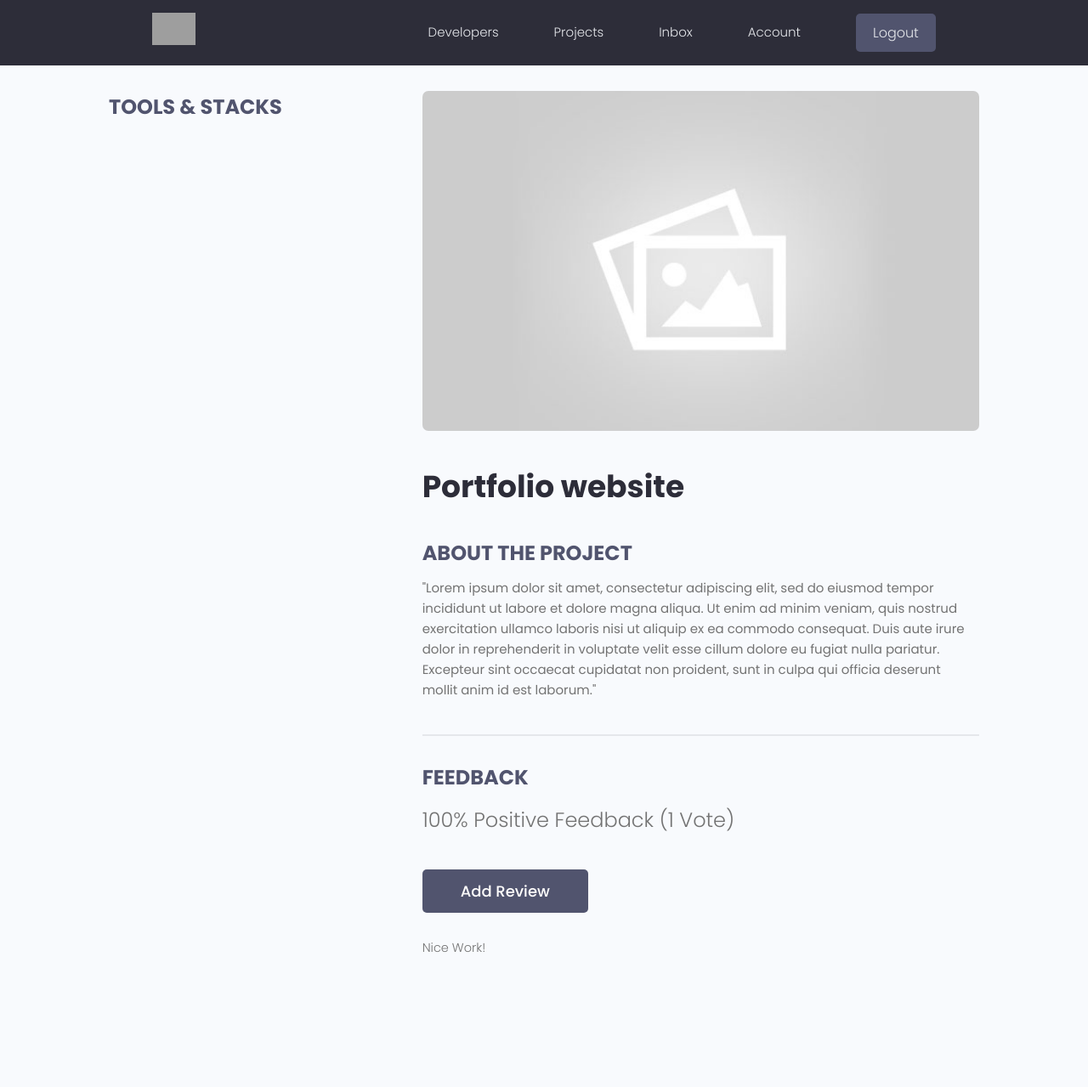
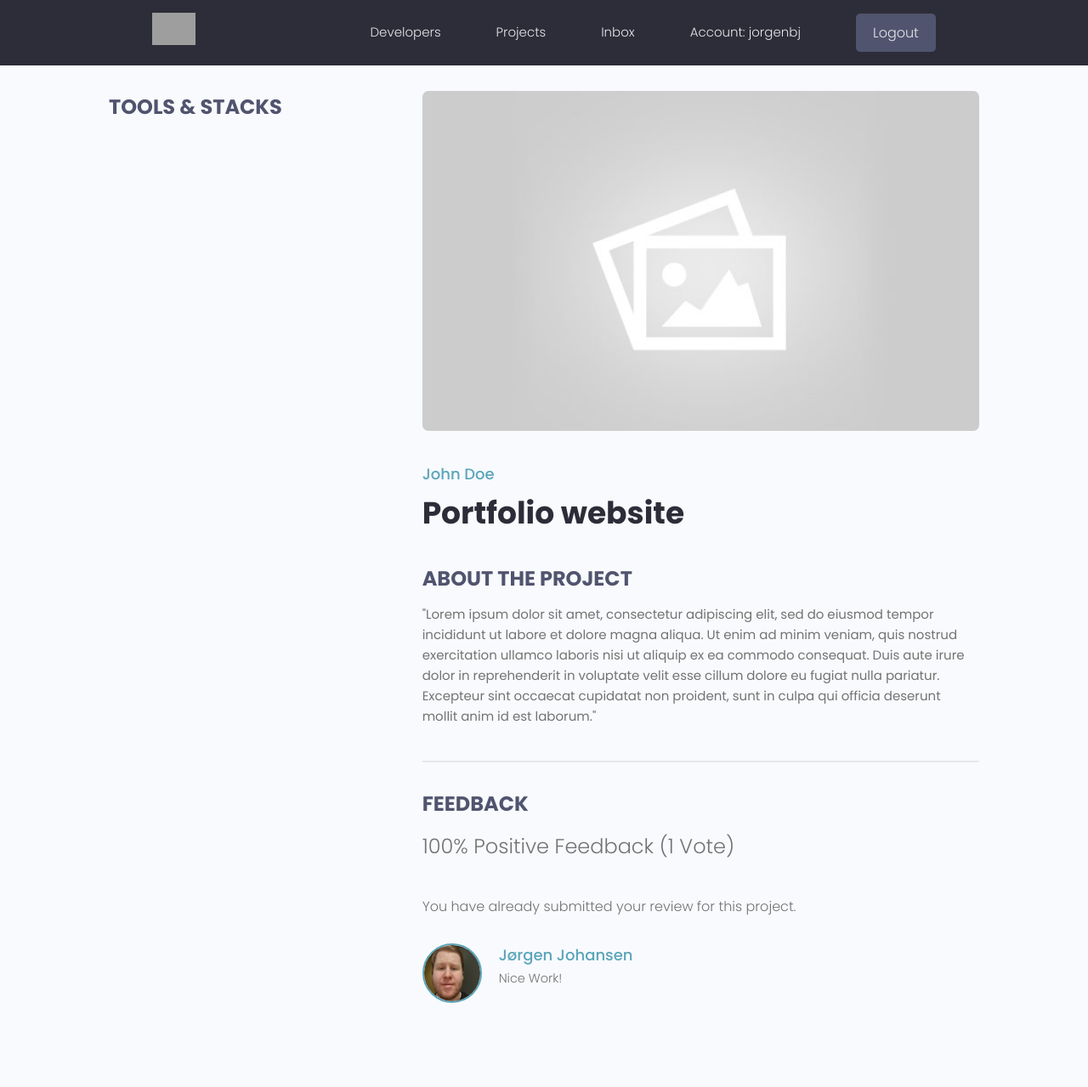
Before and after one commit to JorgenJohansen/DevSearch, a Django app: page /projects/project/af2f8951-785a-4a16-9c33-257fb4b0f355/ in a window 1280 px wide. Shown: the whole page at 85% size. Before the commit the page ends 1120 px from the top, so only its background shows below. Run offline with Django 5.2, Linux system fonts and the light colour scheme; a user stored in the database is signed in; data comes from the database, SQL or seed files in the repository; both versions use the stored data as it was after the commit; some libraries are stand-ins or nearby versions; grey boxes are pictures that could not be loaded.

Commit message:
#3 lagt til anmeldelser

```diff
--- a/projects/forms.py
+++ b/projects/forms.py
@@ -1,6 +1,6 @@
 from django.forms import ModelForm
 from django import forms
-from .models import Project
+from .models import Project, Review
 
 class ProjectForm(ModelForm):
     class Meta:
@@ -18,3 +18,19 @@ class ProjectForm(ModelForm):
             field.widget.attrs.update({'class': 'input'})
 
         # self.fields['title'].widget.attrs.update({'class':'input'})
+
+class ReviewForm(ModelForm):
+    class Meta:
+        model = Review
+        fields = ['value', 'body']
+
+        labels = {
+            'value':'Place your vote',
+            'body': 'Add a comment with your vote'
+        }
+
+    def __init__(self, *args, **kwargs):
+        super(ReviewForm, self).__init__(*args, **kwargs)
+
+        for name, field in self.fields.items():
+            field.widget.attrs.update({'class': 'input'})
--- a/projects/models.py
+++ b/projects/models.py
@@ -21,19 +21,39 @@ class Project(models.Model):
         return self.title
 
     class Meta:
-        ordering =['created']
+        ordering =['-vote_ratio', '-vote_total', 'title']
+
+    @property
+    def reviewers(self):
+        queryset = self.review_set.all().values_list('owner__id', flat=True)
+        return queryset
+
+    @property
+    def getVoteCount(self):
+        reviews = self.review_set.all()
+        upVotes = reviews.filter(value='up').count()
+        totalVotes = reviews.count()
+
+        ratio = (upVotes / totalVotes) * 100
+        self.vote_total = totalVotes
+        self.vote_ratio = ratio
+
+        self.save()
 
 class Review(models.Model):
     VOTE_TYPE = (
         ('up', 'Up Vote'),
         ('down', 'Down Vote'),
     )
-    #owner =
+    owner = models.ForeignKey(Profile, on_delete=models.CASCADE, null=True)
     project = models.ForeignKey(Project, on_delete=models.CASCADE)
     body = models.TextField(null=True, blank=True)
     value = models.CharField(max_length=200, choices=VOTE_TYPE)
     created = models.DateTimeField(auto_now_add=True)
     id = models.UUIDField(default=uuid.uuid4, unique=True, primary_key=True, editable=False)
+
+    class Meta:
+        unique_together = [['owner','project']]
 
     def __str__(self):
         return self.value
--- a/projects/templates/projects/single-project.html
+++ b/projects/templates/projects/single-project.html
@@ -34,8 +34,8 @@
             </div>
             <div class="column column--2of3">
                 <img class="singleProject__preview" src="{{ project.featured_image.url }}" alt="portfolio thumbnail" />
-                {% comment %} <a href="{% url 'user-profile' project.owner.id  %}"
-                    class="singleProject__developer">{{project.owner.name}}</a> {% endcomment %}
+                <a href="{% url 'user-profile' project.owner.id  %}"
+                    class="singleProject__developer">{{project.owner.name}}</a>
                 <h2 class="singleProject__title">{{project.title}}</h2>
                 <h3 class="singleProject__subtitle">About the Project</h3>
                 <div class="singleProject__info">
@@ -49,7 +49,7 @@
                     </h5>
 
                     {% if request.user.profile.id in project.reviewers %}
-                    <p>You have already submitted your review for this project</p>
+                    <p>You have already submitted your review for this project.</p>
 
                     {% elif request.user.profile == project.owner %}
                     <p>You cannot review your own work</p>
@@ -73,14 +73,14 @@
                         {% for review in project.review_set.all %}
                         {% if review.body %}
                         <div class="comment">
-                            {% comment %} <a href="{% url 'user-profile' review.owner.id  %}">
+                            <a href="{% url 'user-profile' review.owner.id  %}">
                                 <img class="avatar avatar--md" src="{{review.owner.profile_image.url}}" alt="user" />
-                            </a> {% endcomment %}
+                            </a>
 
 
                             <div class="comment__details">
-                                {% comment %} <a href="{% url 'user-profile' review.owner.id  %}"
-                                    class="comment__author">{{review.owner.name}}</a> {% endcomment %}
+                                <a href="{% url 'user-profile' review.owner.id  %}"
+                                    class="comment__author">{{review.owner.name}}</a>
                                 <p class="comment__info">{{review.body|linebreaksbr}}</p>
                             </div>
 
--- a/projects/views.py
+++ b/projects/views.py
@@ -3,12 +3,13 @@ from django.shortcuts import render, redirect
 from django.http import HttpResponse
 
 from django.contrib.auth.decorators import login_required
+from django.contrib import messages
 
 from django.db.models import Q
 
 from .models import Project, Tag
 
-from .forms import ProjectForm
+from .forms import ProjectForm, ReviewForm
 
 from .utils import searchProjects, paginateProjects
 
@@ -23,7 +24,20 @@ def projects(request):
 def project(request, pk):
     projectObj = Project.objects.get(id=pk)
     tags = projectObj.tags.all()
-    return render(request, 'projects/single-project.html', {'project': projectObj, 'tags': tags})
+    form = ReviewForm()
+    if request.method == 'POST':
+        form = ReviewForm(request.POST)
+        review = form.save(commit=False)
+        review.project = projectObj
+        review.owner = request.user.profile
+        review.save()
+
+        projectObj.getVoteCount
+
+        messages.success(request, 'Your review was successfully submitted!')
+        return redirect('project', pk=projectObj.id)
+
+    return render(request, 'projects/single-project.html', {'project': projectObj, 'tags': tags, 'form': form})
 
 @login_required(login_url="login")
 def createProject(request):
--- a/templates/main.html
+++ b/templates/main.html
@@ -38,4 +38,5 @@
     {% endblock content %}
 </body>
 <script src="{% static 'uikit/app.js' %}"></script>
+<script src="{% static 'js/main.js' %}"></script>
 </html>
--- a/templates/navbar.html
+++ b/templates/navbar.html
@@ -17,7 +17,7 @@
           <li class="header__menuItem"><a href="">Inbox</a></li>
 
           {% if request.user.is_authenticated %}
-          <li class="header__menuItem"><a href="{% url 'account' %}">Account</a></li>
+          <li class="header__menuItem"><a href="{% url 'account' %}">Account: {{request.user.username}}</a></li>
           <li class="header__menuItem"><a href="{% url 'logout' %}" class="btn btn--sub">Logout</a></li>
           {% else %}
           <li class="header__menuItem"><a href="{% url 'login' %}" class="btn btn--sub">Login/Sign Up</a></li>
--- a/users/views.py
+++ b/users/views.py
@@ -15,7 +15,7 @@ def loginUser(request):
         return redirect('profiles')
 
     if request.method == 'POST':
-        username = request.POST['username']
+        username = request.POST['username'].lower()
         password = request.POST['password']
         try:
             user = User.objects.get(username=username)
@@ -25,7 +25,7 @@ def loginUser(request):
         user = authenticate(request, username=username, password=password)
         if user is not None:
             login(request, user)
-            return redirect('profiles')
+            return redirect(request.GET['next'] if 'next' in request.GET else 'account')
         else:
             messages.error(request, 'Username or password is incorrect')
     return render(request, 'users/login_register.html')
```
Also changed, not shown: templates/pagination.html (+4 -4 lines), db.sqlite3, projects/migrations/0005_alter_project_options_review_owner_and_more.py (added).
